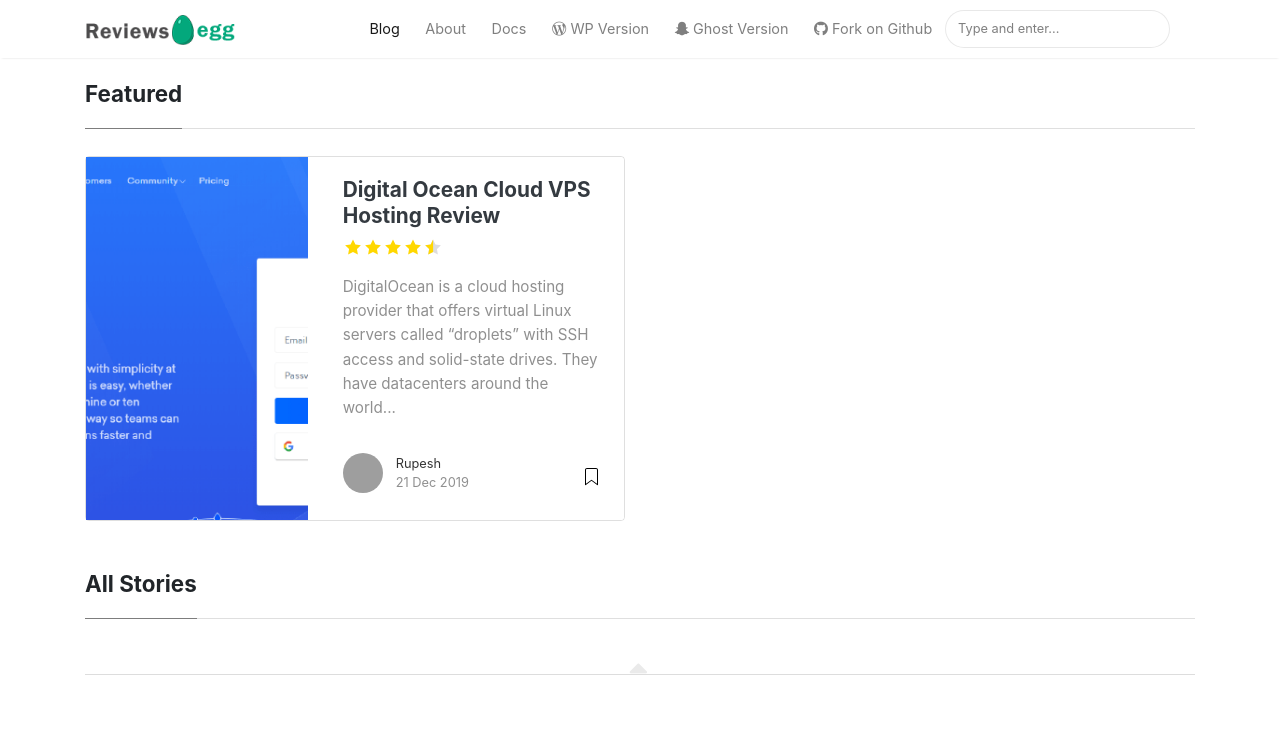
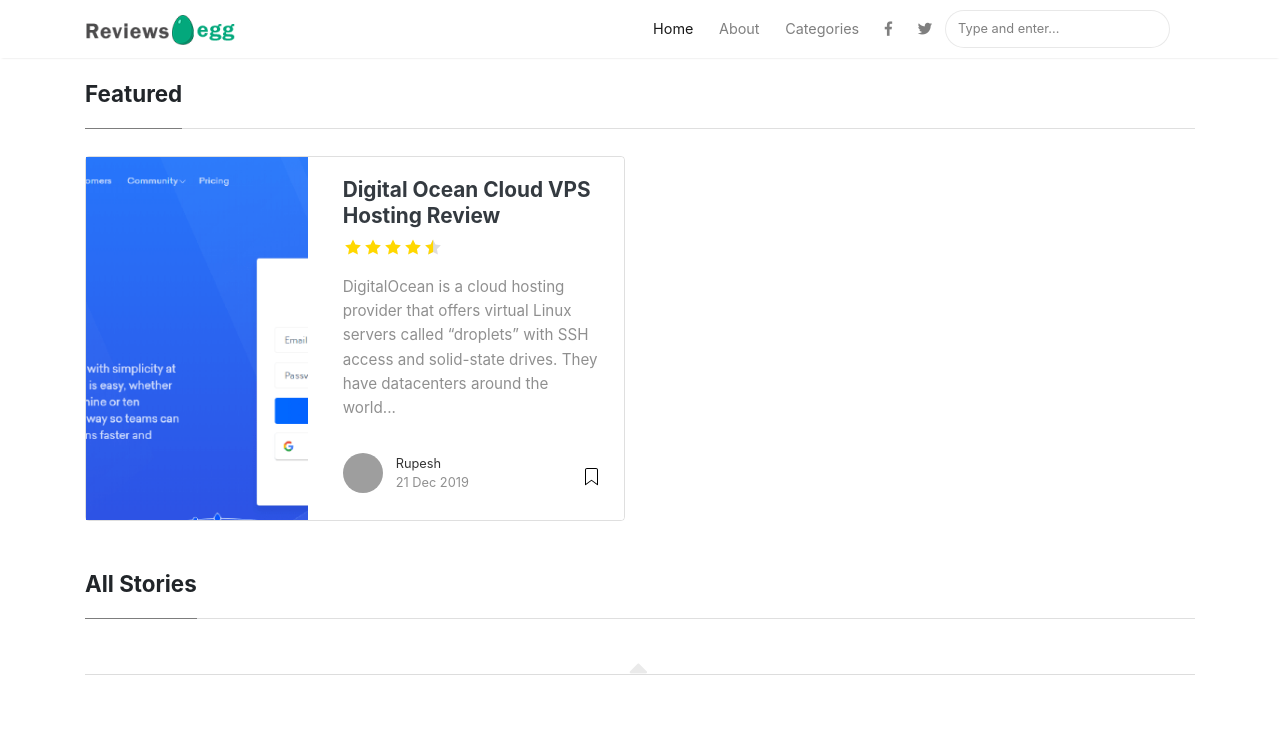
Before and after one commit to patilsab/rp, a Jekyll site: the page built from index.html, in a window 1280 px wide and 1197 px high. Shown: the top 736 px of the window. Built offline with Jekyll 4.4.1, drawn with Linux system fonts in a browser that asks for light colours; nearby versions of some CDN libraries; the list of posts is cut into pages by our own code; grey boxes are pictures that could not be loaded.

Commit message:
Update default.html

```diff
--- a/_layouts/default.html
+++ b/_layouts/default.html
@@ -68,7 +68,7 @@ ga('send', 'pageview');
                 {% else %}
                 <li class="nav-item">
                 {% endif %}
-                <a class="nav-link" href="{{ site.baseurl }}/index.html">Blog</a>
+                <a class="nav-link" href="{{ site.baseurl }}/index.html">Home</a>
                 </li>
 
                 <li class="nav-item">
@@ -76,20 +76,16 @@ ga('send', 'pageview');
                 </li>
 
                 <li class="nav-item">
-                <a target="_blank" class="nav-link" href="https://bootstrapstarter.com/bootstrap-templates/template-mediumish-bootstrap-jekyll/"> Docs</a>
+                <a target="_blank" class="nav-link" href="/categories"> Categories</a>
                 </li>
 
-                <li class="nav-item">
-                <a target="_blank" class="nav-link" href="https://www.wowthemes.net/themes/mediumish-wordpress/"><i class="fab fa-wordpress-simple"></i> WP Version</a>
-                </li>
+		<li class="nav-item">
+		<a class="nav-link" target="_blank" href="https://www.facebook.com/"><i class="fab fa-facebook-f"></i></a>
+		</li>
 
-                <li class="nav-item">
-                <a target="_blank" class="nav-link" href="https://www.wowthemes.net/themes/mediumish-ghost/"><i class="fab fa-snapchat-ghost"></i> Ghost Version</a>
-                </li>
-
-                <li class="nav-item">
-                <a target="_blank" class="nav-link" href="https://github.com/wowthemesnet/mediumish-theme-jekyll"><i class="fab fa-github"></i> Fork on Github</a>
-                </li>
+		<li class="nav-item">
+		<a class="nav-link" target="_blank" href="https://twitter.com/"><i class="fab fa-twitter"></i></a>
+		</li>
 
                 {% include search-lunr.html %}
 
```
